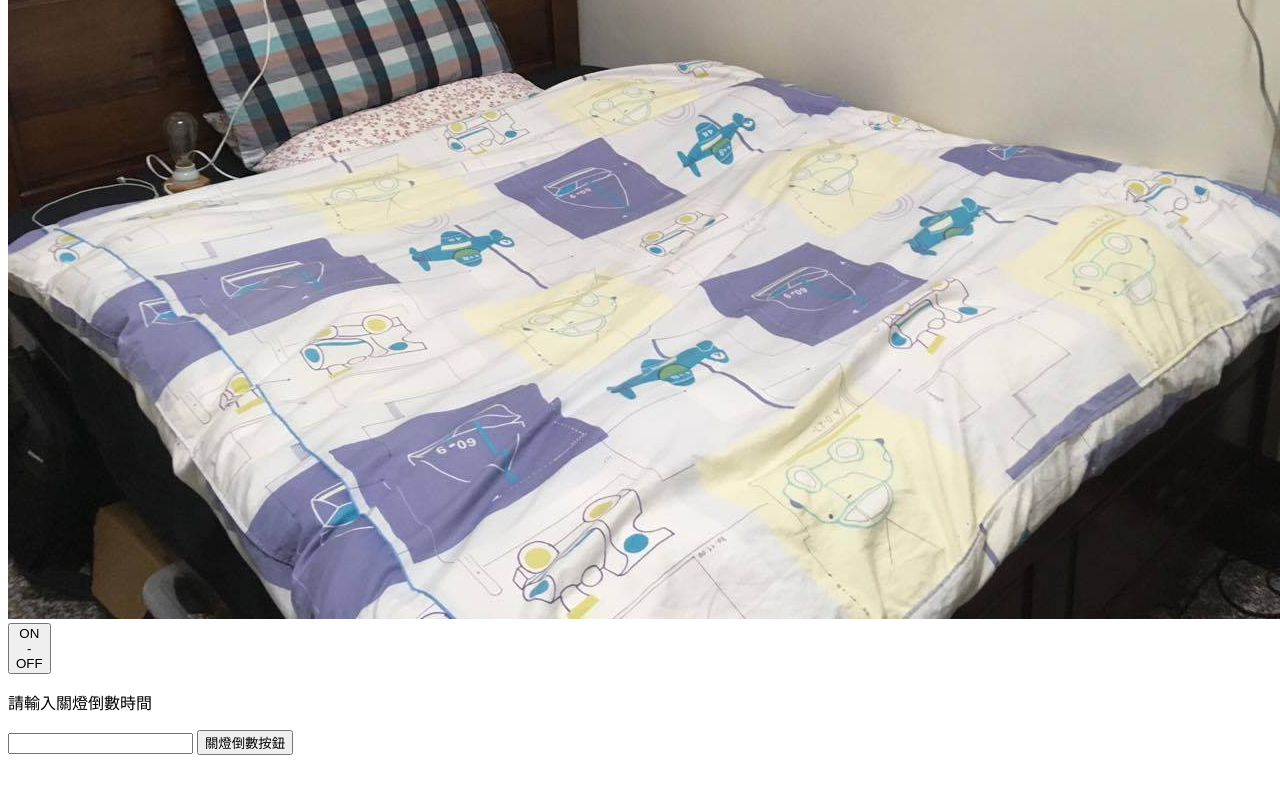
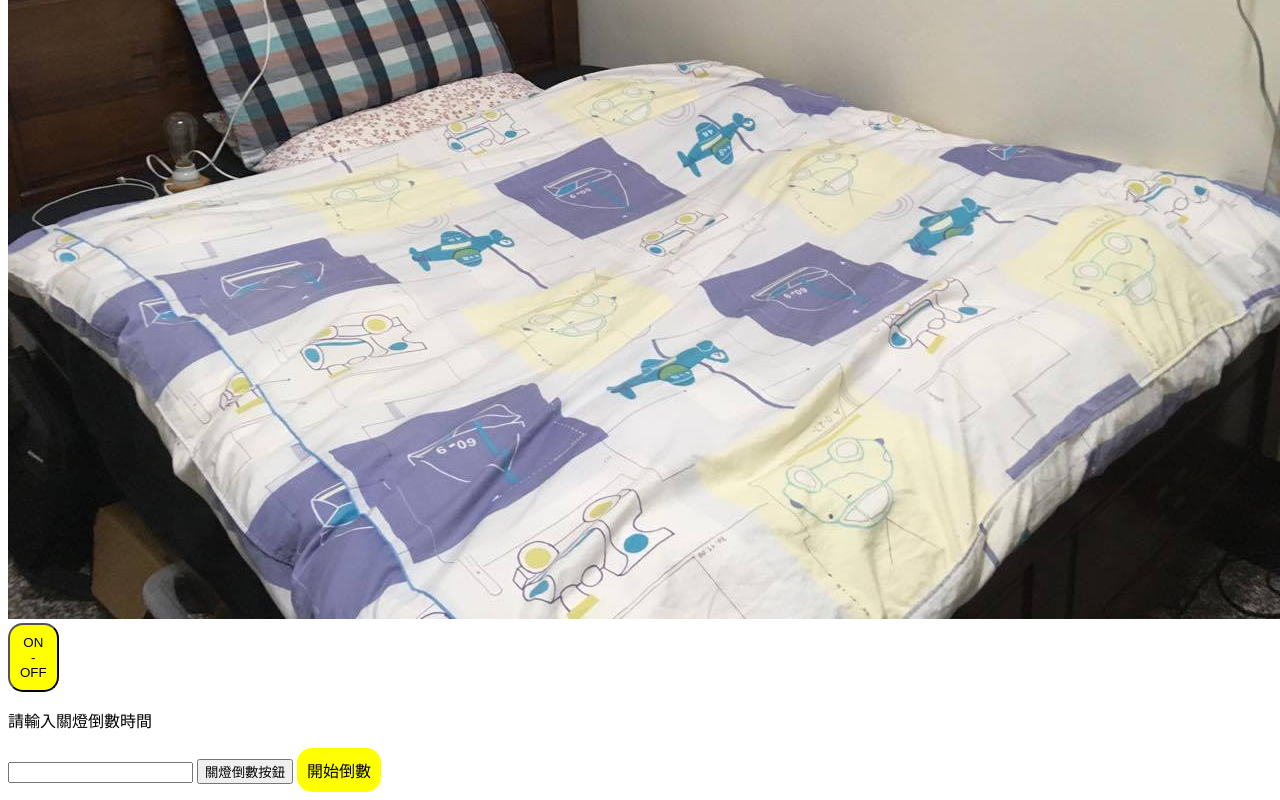
Before and after one commit to Jasper-Taiwan/AC_JS_toggleLight, a plain HTML site: page index.html in a window 1280 px wide. Shown: the part 389-1189 px from the top of the page. Before the commit the page ends 1152 px from the top, so only its background shows below. Drawn offline with Linux system fonts and the light colour scheme.

Commit message:
add css and parseInt&isNaN for input

```diff
--- a/index.html
+++ b/index.html
@@ -12,7 +12,23 @@
   <p>請輸入關燈倒數時間</p>
   <input type="text" id="input">
   <button id="button2" onclick="countDownButton()">關燈倒數按鈕</button>
-  <div class="div" id="timer"></div>
+  <div class="div" id="timer">開始倒數</div>
+  <style>
+    .button {
+      background-color: yellow;
+      padding:10px 10px;
+      border-radius: 15px;
+      display:inline-block;
+    }
+
+    .div{
+      background-color: yellow;
+      padding:10px 10px;
+      border-radius: 15px;
+      display:inline-block;
+    }
+
+  </style>
 </head>
 
 <body>
@@ -32,9 +48,9 @@
 
   function countDownButton() {
     //倒數時間
-    var timeLeft = document.getElementById("input").value;
+    var timeLeft = parseInt(document.getElementById("input").value);
 
-    if (isNaN(timeLeft)){
+    if (isNaN(timeLeft)) {
       alert("Not a number");
       return;
     }
@@ -46,15 +62,17 @@
       if (timeLeft <= 0) {
         document.getElementById("image").src = "img/off.jpg";
         clearInterval(t);
+        document.getElementById("input").value ="";
         state = !state;
       }
 
       document.getElementById("timer").innerHTML = timeLeft;
     }
+
+    //開始倒數
     var t = setInterval(countDownTimer, 1000);
   }
   </script>
-
 </body>
 
 </html>
```
